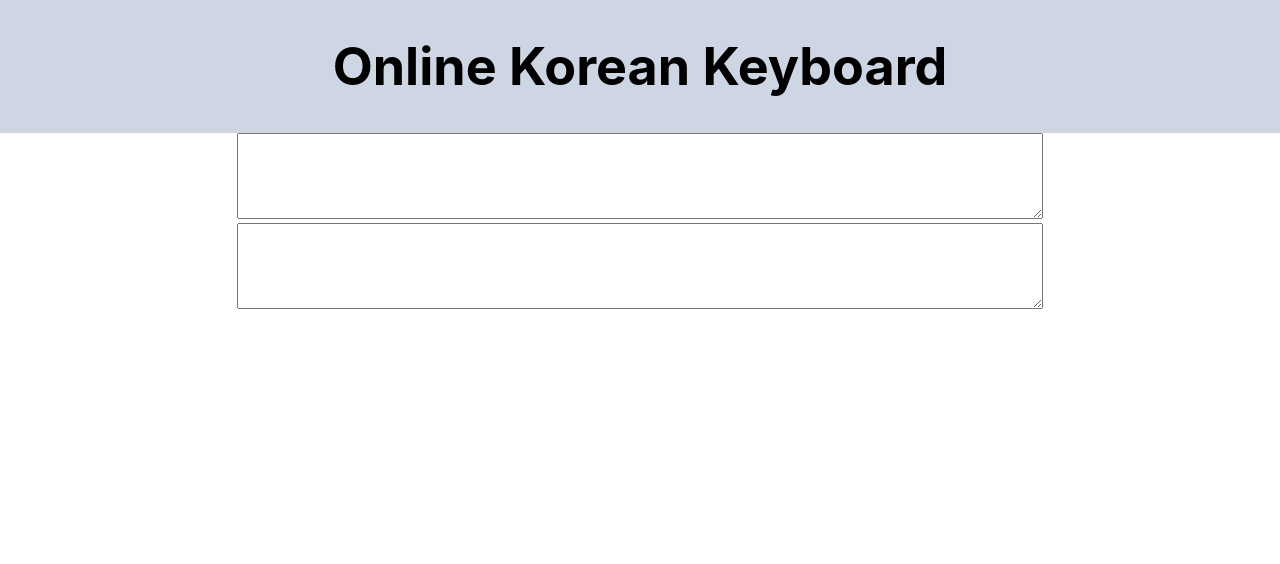
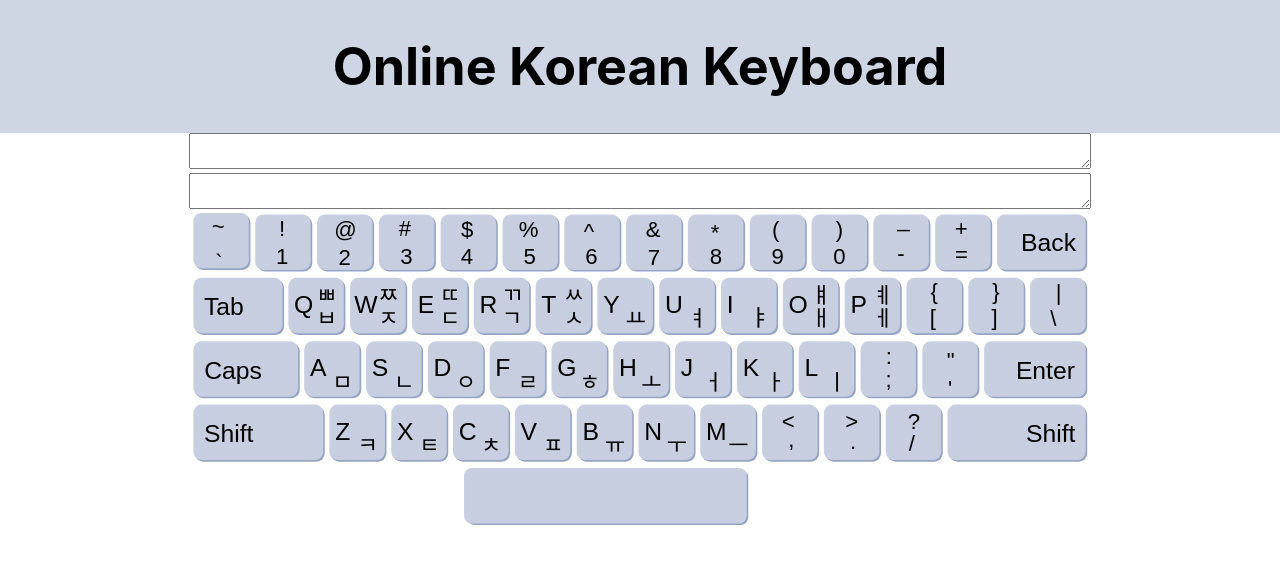
Before and after one commit to sonybean20/online-keyboard, a React (Create React App) app: page / in a window 1280 px wide. Shown: the top 564 px of the page. Built offline with nearby package versions, Linux system fonts and the light colour scheme.

Commit message:
add svg containing keyboard graphics

```diff
--- a/src/App.css
+++ b/src/App.css
@@ -38,9 +38,20 @@
 }
 
 .txt {
-  min-width: 100vh;
-  max-width: 80%;
-  min-height: 10vh;
-  max-height: 80%;
+  /* min-width: 100vh; */
+  width: 70%;
+  max-width: 150vh;
+  /* min-height: 10vh; */
+  height: 70%;
   overflow-y: scroll;
 }
+
+.keyboard {
+  width: 70%;
+  max-width: 150vh;
+}
+
+#q-key {
+  display: none;
+  /* color: #61dafb; */
+}
--- a/src/App.js
+++ b/src/App.js
@@ -1,5 +1,6 @@
 import React from 'react';
 import logo from './logo.svg';
+import keyboard from './keyboard.svg';
 import './App.css';
 
 function App() {
@@ -165,6 +166,8 @@ function App() {
   function handleTextChange(e) {
     e.preventDefault();
     document.getElementById('output').value = parse(e.target.value);
+
+    // document.querySelector(".keyboard").getSVGDocument().getElementById("q-key").setAttribute("fill", "red")
   }
 
   return (
@@ -179,6 +182,8 @@ function App() {
       <div>
         <textarea id="output" className="txt"></textarea>
       </div>
+      {/* <img src={keyboard} className="keyboard" onload="SVGInject(this)"/> */}
+      <object class="keyboard" type="image/svg+xml" data={keyboard}></object>
     </div>
   );
 }
```
Also changed, not shown: src/keyboard.svg (added).
